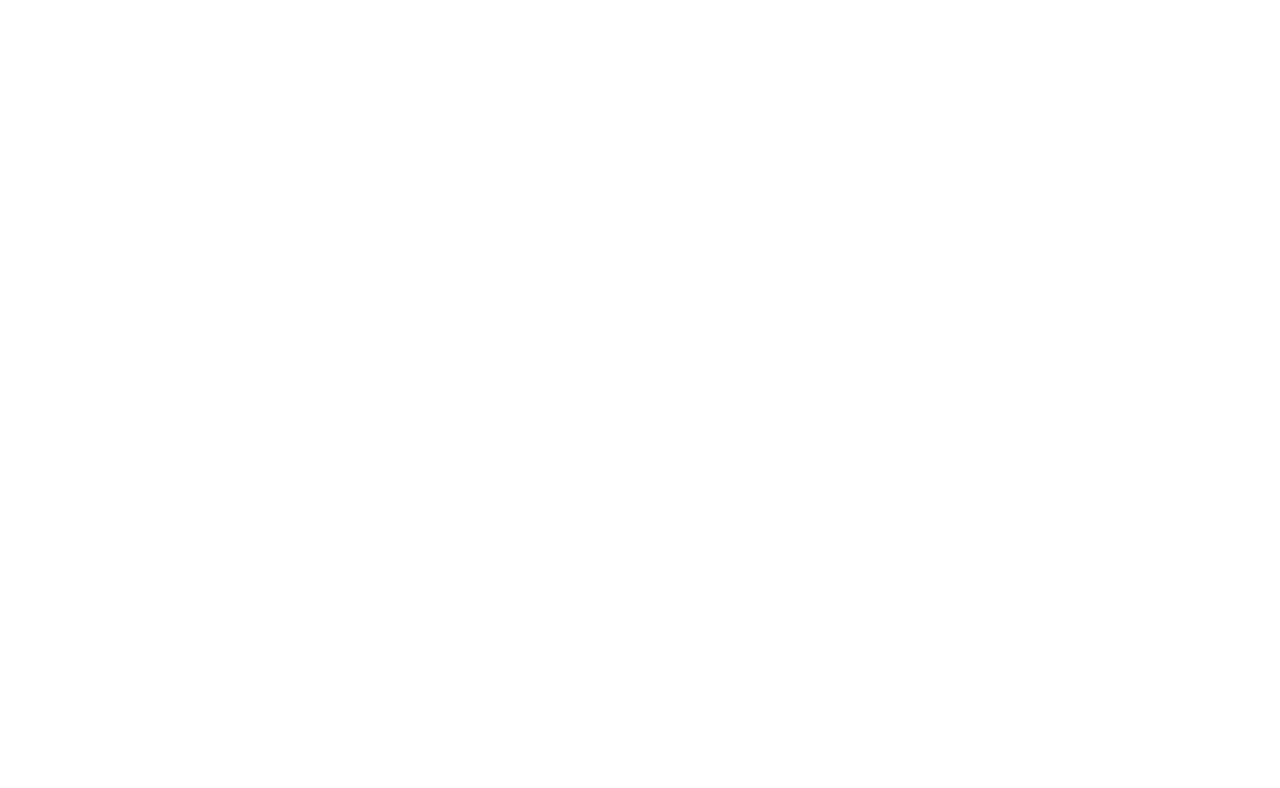
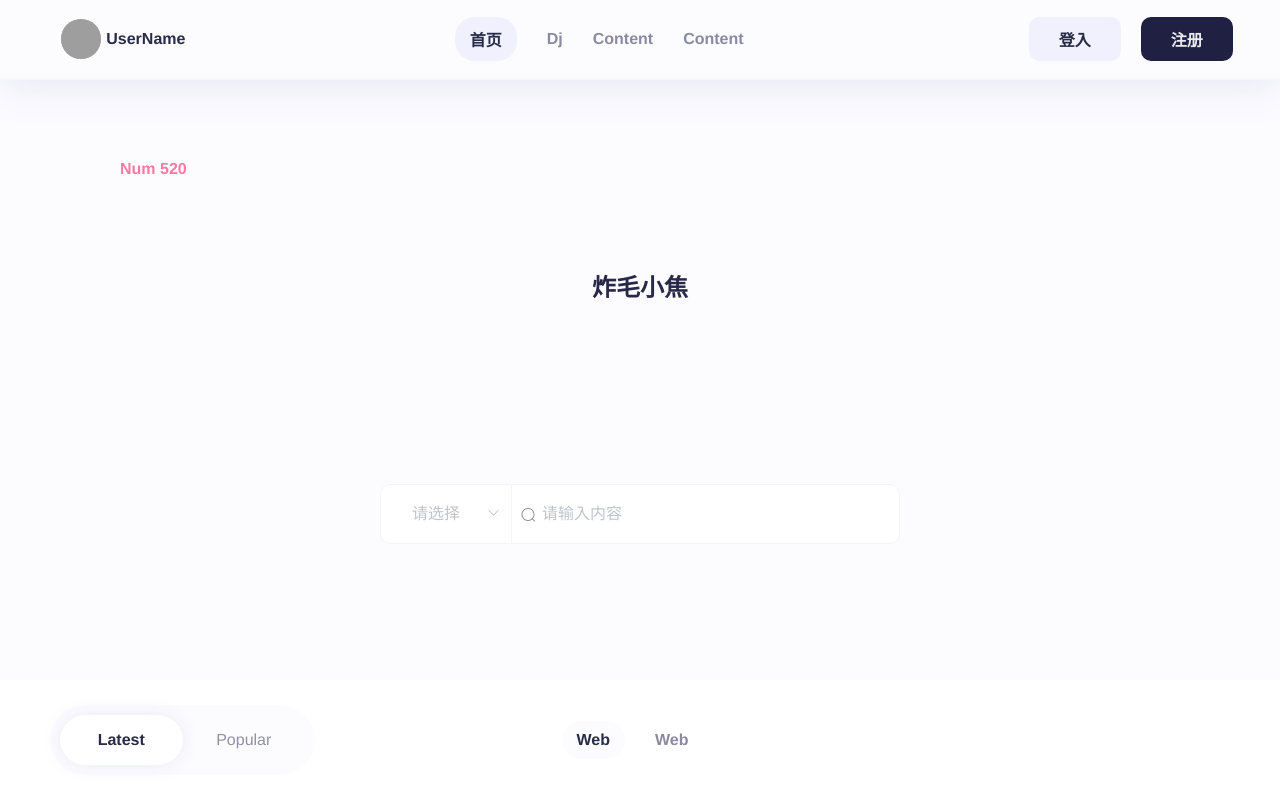
Before and after one commit to Jis-Hb/ResourceWeb, a Vue app: page /Users in a window 1280 px wide. Shown: the top 788 px of the page. Built offline with nearby package versions, Linux system fonts and the light colour scheme; grey boxes are pictures that could not be loaded.

Commit message:
完成部分首页布局

```diff
--- a/src/App.vue
+++ b/src/App.vue
@@ -5,16 +5,10 @@
 </template>
 
 <style lang="less">
-* {
-  padding: 0;
-  margin: 0;
-}
 #app {
   font-family: Avenir, Helvetica, Arial, sans-serif;
   -webkit-font-smoothing: antialiased;
   -moz-osx-font-smoothing: grayscale;
-  text-align: center;
-  background-color: #fcfcff;
   width: 100%;
   height: 100%;
   min-width: 1200px;
--- /dev/null
+++ b/src/component/Users/UsersIndex/Barrage.vue
@@ -0,0 +1,30 @@
+<template>
+  <div class="Barrage">
+    <Search class="Search"></Search>
+  </div>
+</template>
+
+<script>
+import Search from './Search.vue'
+export default {
+  name: 'Barrage',
+  components: { Search },
+  data() {
+    return {}
+  }
+}
+</script>
+
+<style lang="less" scoped>
+.Barrage {
+  position: relative;
+  top: 0;
+  padding: 20px;
+  height: 600px;
+  background-color: #fcfcff;
+  .Search {
+    max-width: 1200px;
+    margin: 0 auto;
+  }
+}
+</style>
--- /dev/null
+++ b/src/component/Users/UsersIndex/Search.vue
@@ -0,0 +1,104 @@
+<template>
+  <div class="SearchBox">
+    <div class="Num">Num 520</div>
+    <div class="Info">
+      <div class="Title">炸毛小焦</div>
+    </div>
+    <div class="Search">
+      <el-input
+        style="width: 50%"
+        placeholder="请输入内容"
+        v-model="Search"
+        prefix-icon="el-icon-search"
+        class="input-with-select"
+        @keypress.native.enter="KeySearch"
+      >
+        <el-select style="width: 130px" v-model="Select" slot="prepend" placeholder="请选择">
+          <el-option label="餐厅名" value="1"></el-option>
+          <el-option label="订单号" value="2"></el-option>
+          <el-option label="用户电话" value="3"></el-option>
+        </el-select>
+      </el-input>
+    </div>
+  </div>
+</template>
+
+<script>
+export default {
+  name: 'Search',
+  data() {
+    return {
+      Search: '',
+      Select: ''
+    }
+  },
+  methods: {
+    KeySearch() {
+      console.log(this.Search)
+    }
+  }
+}
+</script>
+
+<style lang="less" scoped>
+.SearchBox {
+  display: flex;
+  flex-direction: column;
+  align-items: center;
+  position: absolute;
+  top: 50%;
+  left: 50%;
+  transform: translate(-50%, -50%);
+  height: 100%;
+  width: 100%;
+  padding: 80px;
+  .Num {
+    flex: 0.1;
+    width: 100%;
+    color: #ff799f;
+    font-weight: bold;
+  }
+  .Info {
+    display: flex;
+    flex-direction: column;
+    align-items: center;
+    justify-content: center;
+    width: 100%;
+    flex: 0.7;
+    .Title {
+      font-size: 24px;
+      font-weight: bold;
+      color: #282949;
+    }
+  }
+  .Search {
+    padding-top: 100px;
+    display: flex;
+    justify-content: center;
+    width: 100%;
+  }
+}
+/deep/ .el-input__inner {
+  outline: none;
+  border-color: #f4f4ff;
+  height: 60px;
+  border-radius: 0 10px 10px 0;
+  color: #363636;
+  font-size: 16px;
+}
+/deep/ .el-input-group__prepend {
+  border-radius: 10px 0 0 10px;
+  border-color: #f4f4ff;
+  color: #363636;
+  background-color: #fff;
+}
+/deep/ .el-input__icon {
+  font-size: 16px;
+  color: #9192a2;
+}
+/deep/ .el-icon-search {
+  // font-size: 30px;
+  // line-height: 70px;
+  // padding-right: 20px;
+}
+</style>
--- a/src/components/header.vue
+++ b/src/component/Users/UsersMain/header.vue
@@ -1,7 +1,7 @@
 <template>
   <div class="Header">
     <el-row :gutter="20">
-      <el-col :span="3">
+      <el-col :span="4">
         <div class="HeaderBox Header-Left">
           <el-avatar
             src="https://cube.elemecdn.com/0/88/03b0d39583f48206768a7534e55bcpng.png"
@@ -9,12 +9,12 @@
           <span class="UserName">UserName</span>
         </div>
       </el-col>
-      <el-col :span="16">
+      <el-col :span="15">
         <div class="HeaderBox Header-Center">
           <span
             :class="TitleFlag == index ? 'NavTitleS' : 'NavTitle'"
             class="NavTitle"
-            @click="TitleFlag = index"
+            @click="TitleClick(item, index)"
             v-for="(item, index) in NavTitle"
             :key="index"
             >{{ item.Title }}
@@ -23,7 +23,7 @@
       </el-col>
       <el-col :span="5">
         <div class="HeaderBox Header-Right">
-          <div class="MyButton BtnLogin">登入</div>
+          <div @click="Login" class="MyButton BtnLogin">登入</div>
           <div class="MyButton BtnRegister">注册</div>
         </div>
       </el-col>
@@ -38,10 +38,12 @@
       TitleFlag: 0,
       NavTitle: [
         {
-          Title: 'Content'
+          Title: '首页',
+          path: '/'
         },
         {
-          Title: 'Content'
+          Title: 'Dj',
+          path: '/Dj'
         },
         {
           Title: 'Content'
@@ -51,16 +53,30 @@
         }
       ]
     }
+  },
+  methods: {
+    TitleClick(item, index) {
+      this.TitleFlag = index
+      this.$router.push(item.path)
+    },
+    Login() {
+      this.$router.push('/Login')
+      this.TitleFlag = null
+    }
   }
 }
 </script>
 
 <style lang="less" scoped>
 .Header {
+  position: sticky;
+  top: 0;
+  background-color: #fcfcff;
   height: 80px;
   padding: 0 30px;
   border-bottom: 2px solid #f6f6ff;
-  box-shadow: 0 10px 20px #f6f6ff;
+  box-shadow: 0 10px 40px #e9e9f5;
+  z-index: 9;
   .HeaderBox {
     width: 100%;
     height: 100%;
@@ -78,6 +94,7 @@
   .Header-Center {
     font-weight: bold;
     .NavTitle {
+      transition: all 0.5s;
       cursor: pointer;
       color: #8a8ba1;
       margin-right: 30px;
@@ -93,6 +110,7 @@
   }
   .Header-Right {
     .MyButton {
+      transition: all 0.5s;
       cursor: pointer;
       padding: 10px 30px;
       border-radius: 10px;
--- /dev/null
+++ b/src/component/Users/UsersMain/main.vue
@@ -0,0 +1,48 @@
+<template>
+  <div class="Main">
+    <Header></Header>
+    <Barrage v-if="ShowBarrage"></Barrage>
+    <div class="ContentBox">
+      <router-view />
+    </div>
+  </div>
+</template>
+
+<script>
+import Barrage from '@/component/Users/UsersIndex/Barrage.vue'
+import Header from './header.vue'
+export default {
+  components: {
+    Header,
+    Barrage
+  },
+  data() {
+    return {
+      ShowBarrage: true
+    }
+  },
+  beforeRouteUpdate(to, from, next) {
+    if (to.path != '/Users') {
+      this.ShowBarrage = false
+    } else {
+      this.ShowBarrage = true
+    }
+    next()
+  },
+  mounted() {}
+}
+</script>
+
+<style lang="less" scoped>
+.Main {
+  width: 100%;
+  height: 100vh;
+  .ContentBox {
+    position: relative;
+    top: 0;
+    max-width: 1200px;
+    margin: 0 auto;
+    height: calc(100vh - 80px);
+  }
+}
+</style>
--- a/src/main.js
+++ b/src/main.js
@@ -3,6 +3,7 @@
 import router from './router'
 import store from './store'
 import ElementUI from 'element-ui'
+import '../static/css/common.css'
 import 'element-ui/lib/theme-chalk/index.css'
 import * as filters from './filters'
 
--- /dev/null
+++ b/src/pages/Users/Dj.vue
@@ -0,0 +1,17 @@
+<template>
+  <div class="Dj">dwadaw</div>
+</template>
+
+<script>
+export default {
+  name: 'Dj'
+}
+</script>
+
+<style lang="less" scoped>
+.Dj {
+  width: 100%;
+  height: 100%;
+  background-color: red;
+}
+</style>
--- /dev/null
+++ b/src/pages/Users/Login.vue
@@ -0,0 +1,14 @@
+<template>
+  <div class="Login">dwada</div>
+</template>
+
+<script>
+export default {
+  name: 'Login'
+}
+</script>
+
+<style lang="less" scoped>
+.Login {
+}
+</style>
--- /dev/null
+++ b/src/pages/Users/index.vue
@@ -0,0 +1,146 @@
+<template>
+  <div class="Index">
+    <div class="Nav">
+      <el-row :gutter="20">
+        <el-col :span="6">
+          <div class="NavIndex NavIndex-Left">
+            <div class="LeftTab">
+              <span
+                @click="TabClick(item, index)"
+                :class="TabIndex == index ? 'Btn BtnS' : 'Btn BtnP'"
+                class="Btn Btn1"
+                v-for="(item, index) in LeftTab"
+                :key="index"
+              >
+                {{ item.Tab }}
+              </span>
+            </div>
+          </div>
+        </el-col>
+        <el-col :span="12">
+          <div class="NavIndex NavIndex-Center">
+            <span
+              :class="TitleIndex == index ? 'NavTitleS' : 'NavTitle'"
+              class="NavTitle"
+              @click="TitleClick(item, index)"
+              v-for="(item, index) in NavTitle"
+              :key="index"
+              >{{ item.Title }}
+            </span>
+          </div>
+        </el-col>
+        <el-col :span="6">
+          <div class="NavIndex NavIndex-Right"></div>
+        </el-col>
+      </el-row>
+    </div>
+  </div>
+</template>
+
+<script>
+export default {
+  name: 'Index',
+  data() {
+    return {
+      TabIndex: 0,
+      TitleIndex: 0,
+      LeftTab: [
+        {
+          Tab: 'Latest'
+        },
+        {
+          Tab: 'Popular'
+        }
+      ],
+      NavTitle: [
+        {
+          Title: 'Web'
+        },
+        {
+          Title: 'Web'
+        }
+      ]
+    }
+  },
+  methods: {
+    TabClick(item, index) {
+      this.TabIndex = index
+    },
+    TitleClick(item, index) {
+      this.TitleIndex = index
+    }
+  }
+}
+</script>
+
+<style lang="less" scoped>
+.Index {
+  width: 100%;
+  height: 100%;
+  .Nav {
+    margin-top: 20px;
+    height: 80px;
+    .NavIndex {
+      display: flex;
+      justify-content: center;
+      align-items: center;
+      width: 100%;
+      height: 100%;
+    }
+    .NavIndex-Left {
+      padding: 5px 10px;
+      .LeftTab {
+        display: flex;
+        width: 100%;
+        height: 100%;
+        border-radius: 50px;
+        background-color: #fcfcff;
+        padding: 10px;
+
+        .Btn {
+          transition: all 0.5s;
+
+          cursor: pointer;
+          display: flex;
+          justify-content: center;
+          align-items: center;
+          flex: 1;
+          color: #9091a3;
+        }
+        .BtnS {
+          display: flex;
+          justify-content: center;
+          align-items: center;
+          flex: 1;
+          color: #282949;
+          font-weight: bold;
+          background-color: #fff;
+          border-radius: 50px;
+          box-shadow: 0 0px 20px #e9e9f5;
+        }
+      }
+    }
+    .NavIndex-Center {
+      font-weight: bold;
+      .NavTitle {
+        transition: all 0.5s;
+        cursor: pointer;
+        color: #8a8ba1;
+        margin-right: 30px;
+      }
+      .NavTitleS {
+        cursor: pointer;
+        color: #272c48;
+        background-color: #fcfcff;
+        padding: 10px 15px;
+        border-radius: 20px;
+        margin-right: 30px;
+      }
+    }
+  }
+}
+/deep/ .el-row,
+/deep/ .el-col {
+  height: 100%;
+}
+</style>
--- /dev/null
+++ b/static/css/common.css
@@ -0,0 +1,162 @@
+* {
+  padding: 0;
+  margin: 0;
+  box-sizing: border-box;
+}
+
+.border {
+  border: 1px solid red;
+}
+
+.position {
+  position: relative;
+}
+
+.t-index {
+  text-indent: 24px;
+}
+
+.t-center {
+  text-align: center;
+}
+
+.t-right {
+  text-align: right;
+}
+
+.m-top {
+  margin-top: 10px;
+}
+
+.m-top2 {
+  margin-top: 20px;
+}
+
+.f-bold {
+  font-weight: bold;
+}
+
+.p-left {
+  padding-left: 10px;
+}
+
+.p-left2 {
+  padding-left: 20px;
+}
+
+.p-right {
+  padding-right: 10px;
+}
+
+.p-top {
+  padding-top: 10px;
+}
+
+.p-top2 {
+  padding-top: 20px;
+}
+
+.cursor {
+  cursor: pointer;
+}
+
+.f-left {
+  float: left;
+}
+
+.f-right {
+  float: right;
+}
+
+.c1 {
+  color: #1787fb;
+}
+
+.c2 {
+  color: #999;
+}
+
+.m-top3 {
+  margin-top: 30px;
+}
+
+
+
+
+
+
+/* 登录验证码获取 */
+.for_position {
+  position: relative;
+}
+
+.for_position .el-button {
+  position: absolute;
+  right: 0;
+  top: -40px;
+  padding: 12px 10px;
+
+}
+
+.for_position .el-button::after {
+  content: '';
+  position: absolute;
+  left: 0;
+  top: 10px;
+  height: 20px;
+  width: 1px;
+  border-left: 1px solid #f3f3f3;
+}
+
+
+/* 企业资料上传logo */
+.logo_box .avatar-uploader .el-upload {
+  border: 1px dashed #d9d9d9;
+  border-radius: 6px;
+  cursor: pointer;
+  position: relative;
+  overflow: hidden;
+}
+
+.logo_box .avatar-uploader .el-upload:hover {
+  border-color: #409EFF;
+}
+
+.logo_box .avatar-uploader-icon {
+  font-size: 28px;
+  color: #8c939d;
+  width: 120px;
+  height: 120px;
+  line-height: 120px;
+  text-align: center;
+}
+
+.logo_box .avatar {
+  width: 120px;
+  height: 120px;
+  display: block;
+}
+
+
+/* 文字超出变点 */
+.t-ellipsis {
+  width: 100%;
+  overflow: hidden;
+  text-overflow: ellipsis;
+  white-space: nowrap
+}
+
+/* 大型搜索框 */
+.search_box .el-input__inner {
+  height: 50px;
+  line-height: 50px;
+}
+
+.search_box .el-input-group__append,
+.search_box .el-input-group__prepend {
+  background-color: #49A4E2;
+}
+body,html{
+  width: 100%;
+  height: 100%;
+}
```
Also changed, not shown: src/components/main.vue (deleted, +0 -22 lines), src/router/index.js (+22 -2 lines).
